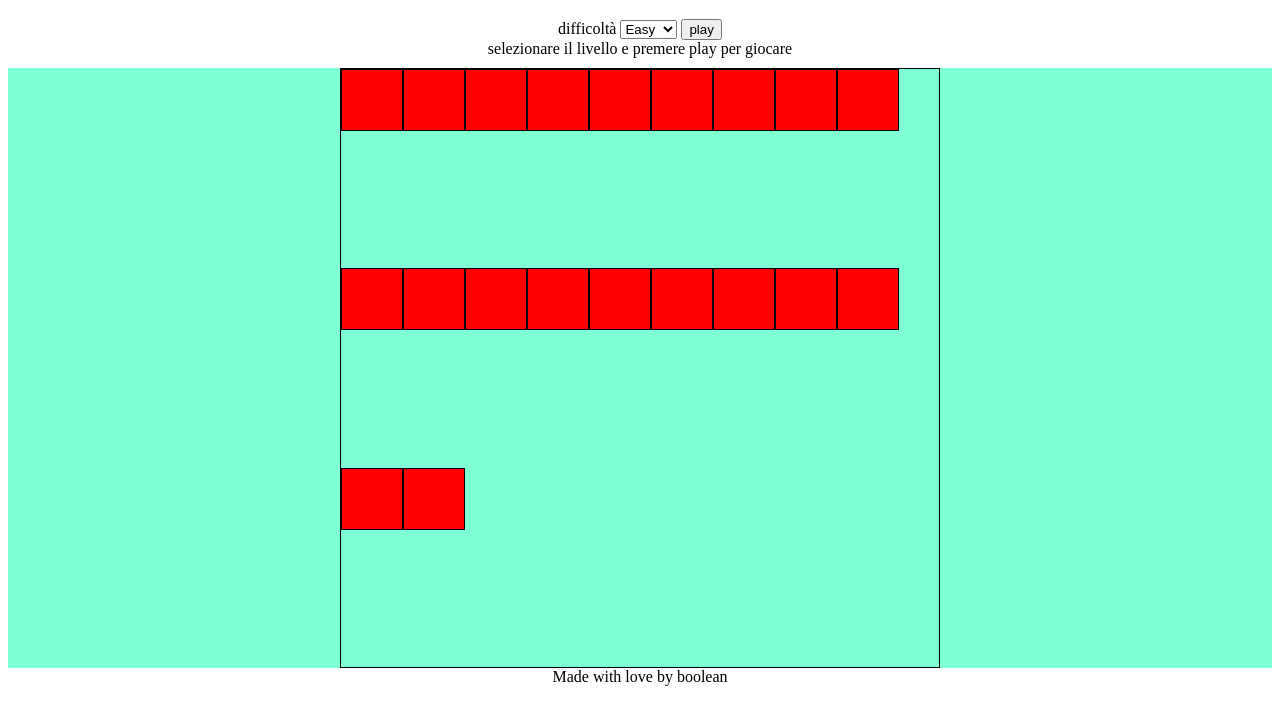
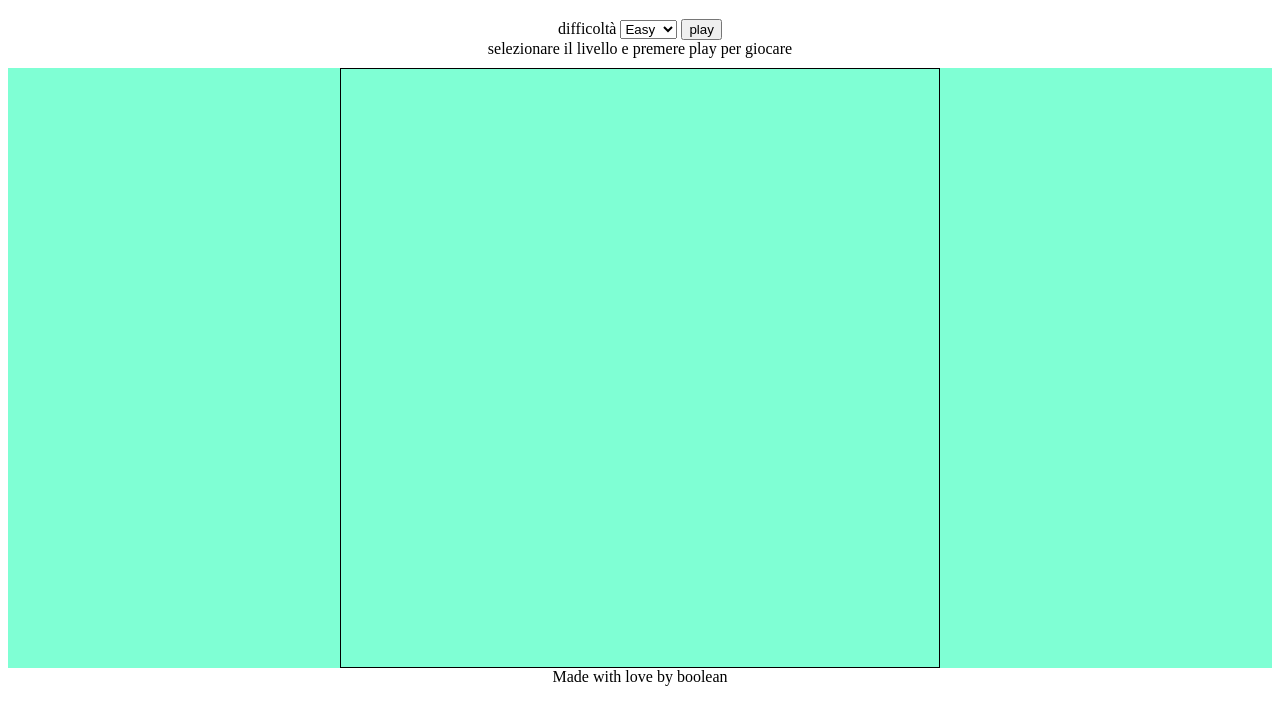
Before and after one commit to gabrielebarcellona/js-campominato-grid, a plain HTML site: page index.html in a window 1280 px wide. Shown: the part 79-800 px from the top of the page. Drawn offline with Linux system fonts and the light colour scheme.

Commit message:
last commit

```diff
--- a/index.html
+++ b/index.html
@@ -25,26 +25,7 @@
     </header>
     <main>
         <div class="grid ">
-            <div class="cell"></div>
-            <div class="cell"></div>
-            <div class="cell"></div>
-            <div class="cell"></div>
-            <div class="cell"></div>
-            <div class="cell"></div>
-            <div class="cell"></div>
-            <div class="cell"></div>
-            <div class="cell"></div>
-            <div class="cell"></div>
-            <div class="cell"></div>
-            <div class="cell"></div>
-            <div class="cell"></div>
-            <div class="cell"></div>
-            <div class="cell"></div>
-            <div class="cell"></div>
-            <div class="cell"></div>
-            <div class="cell"></div>
-            <div class="cell"></div>
-            <div class="cell"></div>
+
         </div>
 
     </main>
--- a/script.js
+++ b/script.js
@@ -20,7 +20,7 @@ function createGrid(cell,eleContainer){
 
 eleContainer.innerHTML = '';
 
-    ;for (let i = 1 ; i <= ; i++){
+    for (let i = 1 ; i <= ; i++){
         const eleCell = document.createElement('div');
         eleCell.innerHTML = i;
         eleCell.classList.add('cell');
--- a/style.css
+++ b/style.css
@@ -1,5 +1,6 @@
 main{
     background-color: #7fffd4;
+
 }
 
 header{
@@ -25,7 +26,7 @@ footer{
 
 .cell{
     background-color: purple;
-    width: 60px;
+    width: 64.87px;
     height: 60px;
     border: 1px solid black;
     display: flex;
```
